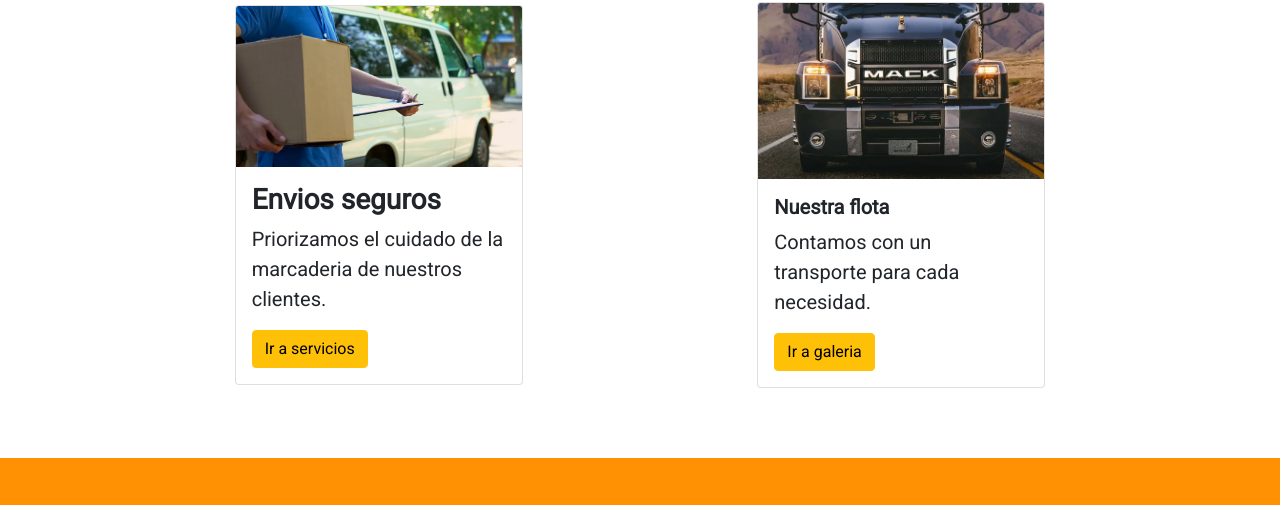
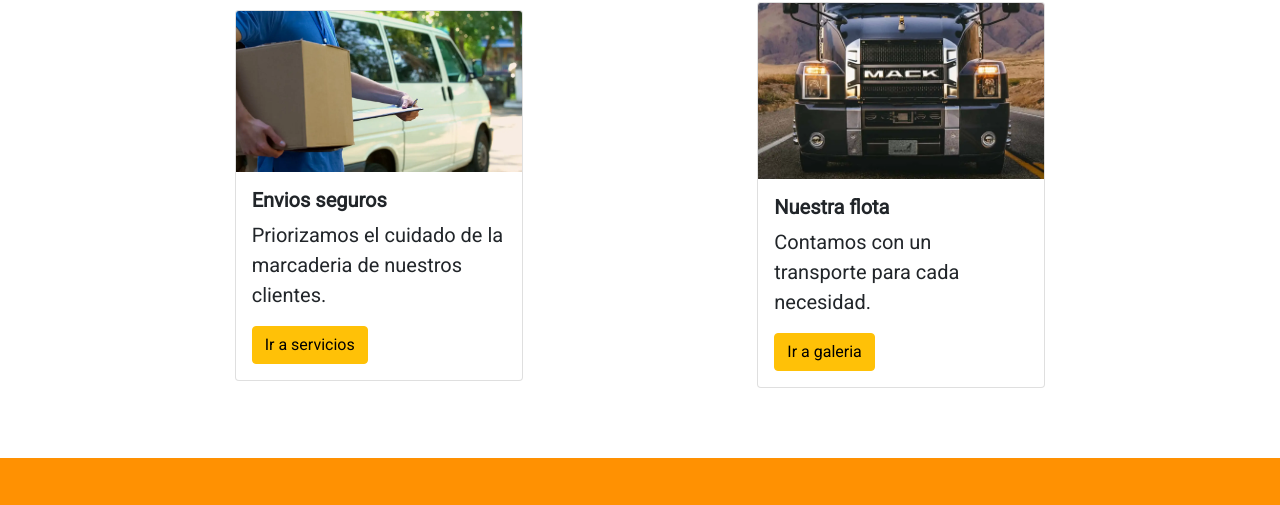
Before and after one commit to gabrieldeluca88/proyecto_transporte, a website: page nosotros.html in a window 1280 px wide. Shown: the part 808-1313 px from the top of the page. Drawn offline with nearby package versions, Linux system fonts and the light colour scheme.

Commit message:
proyecto final

```diff
--- a/nosotros.html
+++ b/nosotros.html
@@ -59,7 +59,7 @@
         <div class="card card__nosotros__uno" style="width: 18rem;">
           <img src="imagenes/edfgfg.png" class="card-img-top" loading=lazy alt="hombre entregando caja">
           <div class="card-body">
-            <h3 class="card-title seguros">Envios seguros</h3>
+            <h5 class="card-title seguros">Envios seguros</h5>
             <p class="card-text">Priorizamos el cuidado de la marcaderia de nuestros clientes.</p>
             <a href="servicios.html" class="btn btn-warning">Ir a servicios</a>
           </div>
```
